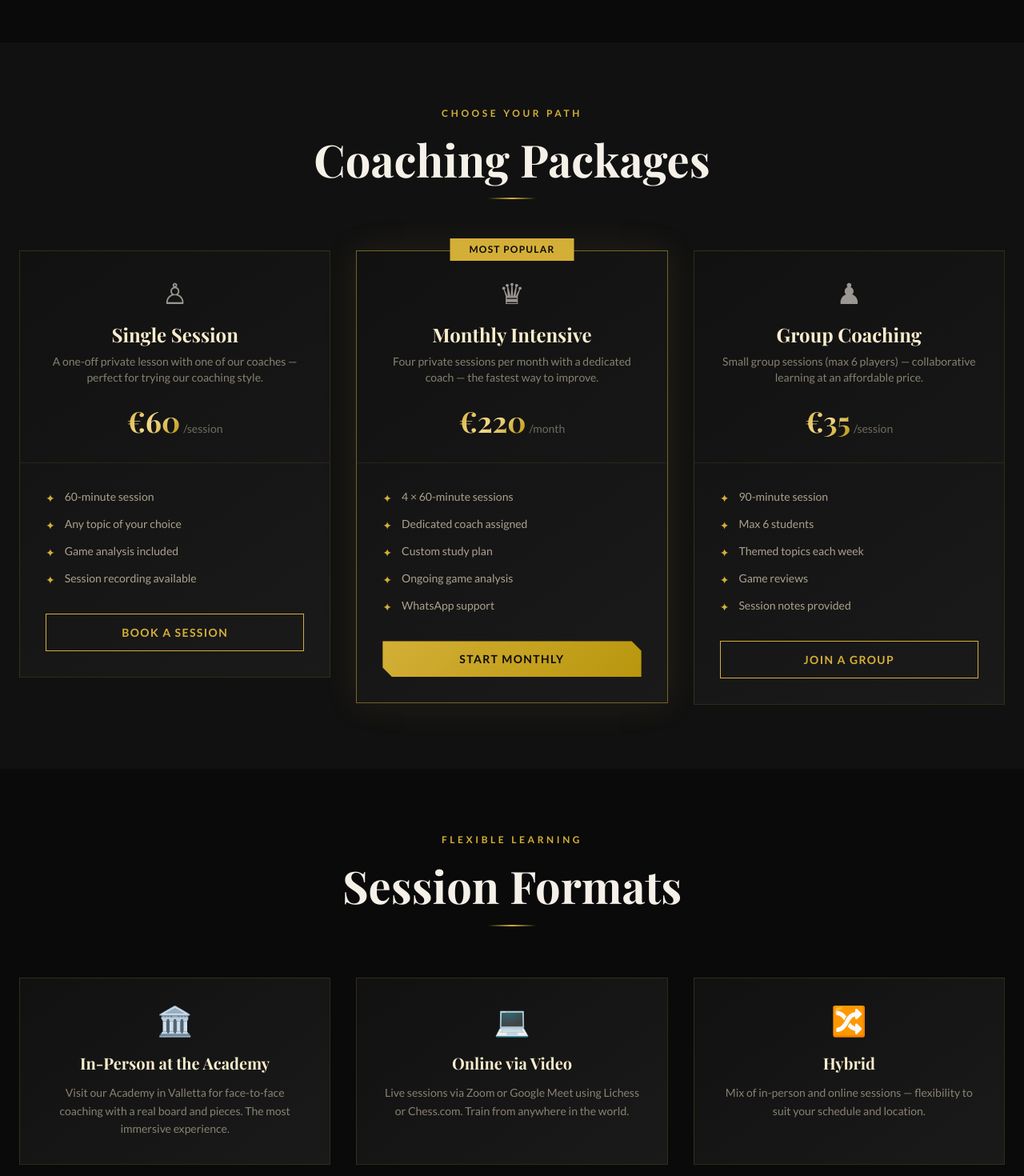
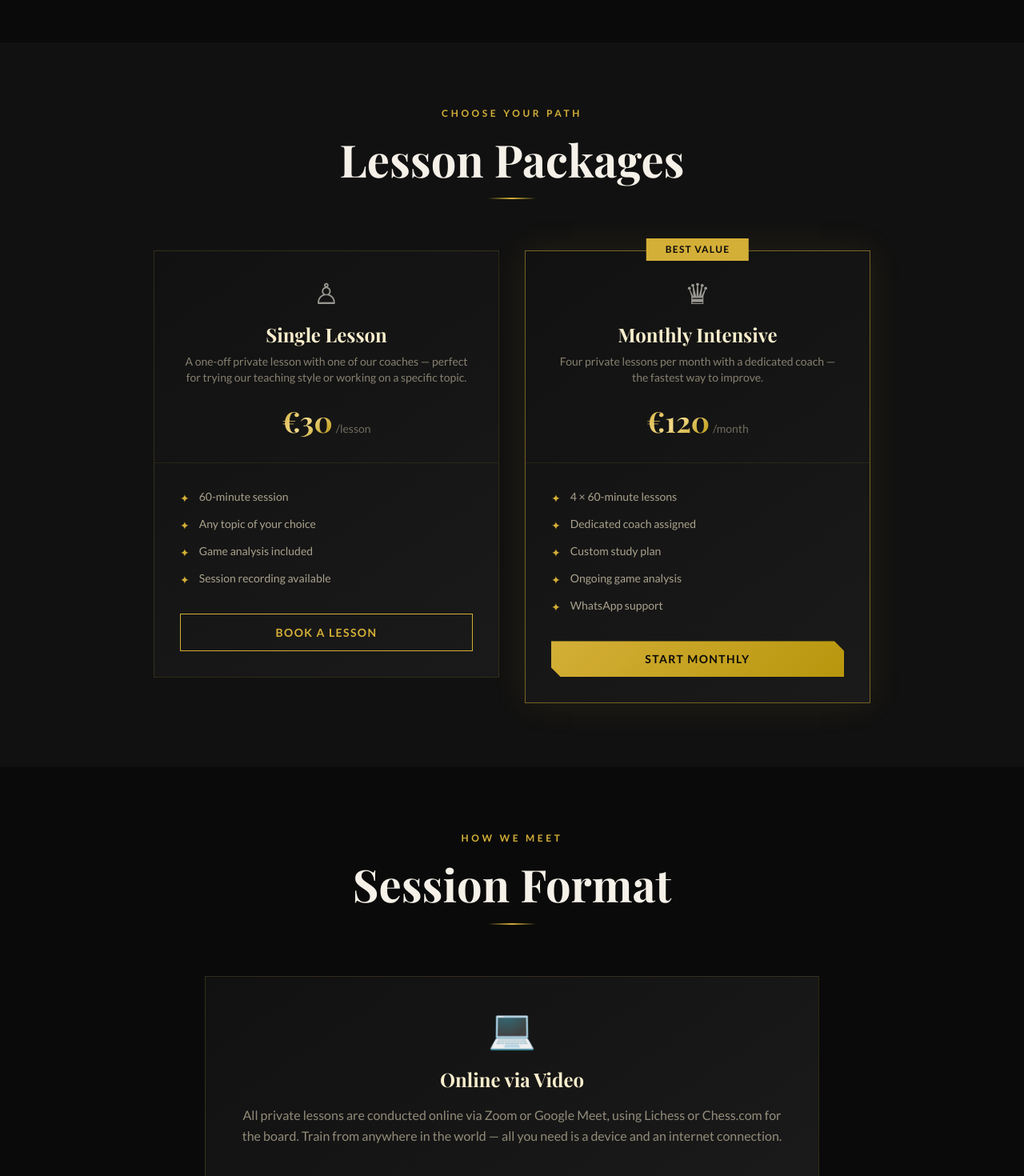
Before and after one commit to archanode/E4, a React (Vite) app: page /coaching in a window 1280 px wide. Shown: the part 940-2410 px from the top of the page at 80% size. Built offline with nearby package versions, Linux system fonts and the light colour scheme; a web font is replaced by a local one.

Commit message:
Rename Coaching to Private Lessons, remove groups, €30/lesson, online only

```diff
--- a/src/components/layout/Footer.tsx
+++ b/src/components/layout/Footer.tsx
@@ -37,8 +37,7 @@ export default function Footer() {
           <ul className="space-y-3">
             {[
               { label: 'All Courses', to: '/courses' },
-              { label: 'Private Coaching', to: '/coaching' },
-              { label: 'Group Sessions', to: '/coaching' },
+              { label: 'Private Lessons', to: '/coaching' },
               { label: 'Online Lessons', to: '/courses' },
               { label: 'Schedule', to: '/schedule' },
             ].map((l) => (
--- a/src/components/layout/Navbar.tsx
+++ b/src/components/layout/Navbar.tsx
@@ -9,7 +9,7 @@ const navLinks = [
     label: 'Programs',
     children: [
       { label: 'Courses', to: '/courses' },
-      { label: 'Coaching', to: '/coaching' },
+      { label: 'Private Lessons', to: '/coaching' },
       { label: 'Schedule', to: '/schedule' },
     ],
   },
--- a/src/pages/Coaching.tsx
+++ b/src/pages/Coaching.tsx
@@ -2,50 +2,23 @@ import { Link } from 'react-router-dom'
 
 const packages = [
   {
-    title: 'Single Session',
+    title: 'Single Lesson',
     icon: '♙',
-    price: 60,
-    per: 'session',
-    desc: 'A one-off private lesson with one of our coaches — perfect for trying our coaching style.',
+    price: 30,
+    per: 'lesson',
+    desc: 'A one-off private lesson with one of our coaches — perfect for trying our teaching style or working on a specific topic.',
     features: ['60-minute session', 'Any topic of your choice', 'Game analysis included', 'Session recording available'],
-    cta: 'Book a Session',
+    cta: 'Book a Lesson',
   },
   {
     title: 'Monthly Intensive',
     icon: '♛',
-    price: 220,
+    price: 120,
     per: 'month',
-    desc: 'Four private sessions per month with a dedicated coach — the fastest way to improve.',
-    features: ['4 × 60-minute sessions', 'Dedicated coach assigned', 'Custom study plan', 'Ongoing game analysis', 'WhatsApp support'],
+    desc: 'Four private lessons per month with a dedicated coach — the fastest way to improve.',
+    features: ['4 × 60-minute lessons', 'Dedicated coach assigned', 'Custom study plan', 'Ongoing game analysis', 'WhatsApp support'],
     cta: 'Start Monthly',
     featured: true,
-  },
-  {
-    title: 'Group Coaching',
-    icon: '♟',
-    price: 35,
-    per: 'session',
-    desc: 'Small group sessions (max 6 players) — collaborative learning at an affordable price.',
-    features: ['90-minute session', 'Max 6 students', 'Themed topics each week', 'Game reviews', 'Session notes provided'],
-    cta: 'Join a Group',
-  },
-]
-
-const formats = [
-  {
-    icon: '🏛️',
-    title: 'In-Person at the Academy',
-    desc: 'Visit our Academy in Valletta for face-to-face coaching with a real board and pieces. The most immersive experience.',
-  },
-  {
-    icon: '💻',
-    title: 'Online via Video',
-    desc: 'Live sessions via Zoom or Google Meet using Lichess or Chess.com. Train from anywhere in the world.',
-  },
-  {
-    icon: '🔀',
-    title: 'Hybrid',
-    desc: 'Mix of in-person and online sessions — flexibility to suit your schedule and location.',
   },
 ]
 
@@ -56,11 +29,11 @@ export default function Coaching() {
       <section className="py-20 px-6 text-center bg-dark-800 relative">
         <div className="absolute inset-0 bg-[radial-gradient(ellipse_at_center,rgba(212,175,55,0.05)_0%,transparent_70%)]" />
         <div className="relative z-10 max-w-3xl mx-auto">
-          <p className="section-label mb-4">Private & Group</p>
-          <h1 className="section-title mb-6">Chess Coaching</h1>
+          <p className="section-label mb-4">One-on-One</p>
+          <h1 className="section-title mb-6">Private Lessons</h1>
           <div className="divider-gold mb-6" />
           <p className="text-gold-100/55 font-body leading-relaxed">
-            Personalised coaching by titled players — tailored exactly to your level, goals, and schedule.
+            Individual lessons with titled players — tailored exactly to your level, goals, and schedule.
           </p>
         </div>
       </section>
@@ -78,7 +51,7 @@ export default function Coaching() {
               { step: '01', title: 'Free Assessment', desc: 'We assess your current level and discuss your goals in a free 30-minute consultation.' },
               { step: '02', title: 'Coach Match', desc: 'We match you with the ideal coach based on your level, style, and availability.' },
               { step: '03', title: 'Custom Plan', desc: 'Your coach builds a personalised study plan targeting your specific weaknesses.' },
-              { step: '04', title: 'Start Improving', desc: 'Begin your sessions and track measurable progress with regular game analysis.' },
+              { step: '04', title: 'Start Improving', desc: 'Begin your lessons and track measurable progress with regular game analysis.' },
             ].map((s) => (
               <div key={s.step} className="card-luxury p-8 text-center relative">
                 <div className="font-serif text-5xl font-bold text-gold-400/15 mb-4">{s.step}</div>
@@ -92,13 +65,13 @@ export default function Coaching() {
 
       {/* Packages */}
       <section className="py-20 px-6 bg-dark-800">
-        <div className="max-w-7xl mx-auto">
+        <div className="max-w-4xl mx-auto">
           <div className="text-center mb-16">
             <p className="section-label mb-4">Choose Your Path</p>
-            <h2 className="section-title mb-4">Coaching Packages</h2>
+            <h2 className="section-title mb-4">Lesson Packages</h2>
             <div className="divider-gold" />
           </div>
-          <div className="grid md:grid-cols-3 gap-8 items-start">
+          <div className="grid md:grid-cols-2 gap-8 items-start">
             {packages.map((p) => (
               <div
                 key={p.title}
@@ -106,7 +79,7 @@ export default function Coaching() {
               >
                 {p.featured && (
                   <div className="absolute -top-4 left-1/2 -translate-x-1/2 bg-gold-400 text-dark-900 text-xs font-bold font-body px-6 py-1.5 tracking-widest uppercase">
-                    Most Popular
+                    Best Value
                   </div>
                 )}
                 <div className="p-8 border-b border-gold-400/10 text-center">
@@ -137,22 +110,21 @@ export default function Coaching() {
         </div>
       </section>
 
-      {/* Formats */}
+      {/* Format */}
       <section className="py-20 px-6">
-        <div className="max-w-7xl mx-auto">
-          <div className="text-center mb-16">
-            <p className="section-label mb-4">Flexible Learning</p>
-            <h2 className="section-title mb-4">Session Formats</h2>
+        <div className="max-w-3xl mx-auto text-center">
+          <div className="mb-16">
+            <p className="section-label mb-4">How We Meet</p>
+            <h2 className="section-title mb-4">Session Format</h2>
             <div className="divider-gold" />
           </div>
-          <div className="grid md:grid-cols-3 gap-8">
-            {formats.map((f) => (
-              <div key={f.title} className="card-luxury p-8 text-center">
-                <div className="text-4xl mb-5">{f.icon}</div>
-                <h3 className="font-serif text-xl font-bold text-gold-100 mb-3">{f.title}</h3>
-                <p className="text-sm text-gold-100/50 font-body leading-relaxed">{f.desc}</p>
-              </div>
-            ))}
+          <div className="card-luxury p-10">
+            <div className="text-5xl mb-6">💻</div>
+            <h3 className="font-serif text-2xl font-bold text-gold-100 mb-4">Online via Video</h3>
+            <p className="text-gold-100/55 font-body leading-relaxed">
+              All private lessons are conducted online via Zoom or Google Meet, using Lichess or Chess.com for the board.
+              Train from anywhere in the world — all you need is a device and an internet connection.
+            </p>
           </div>
         </div>
       </section>
@@ -163,7 +135,7 @@ export default function Coaching() {
           <h2 className="section-title mb-6">Book Your Free Consultation</h2>
           <div className="divider-gold mb-8" />
           <p className="text-gold-100/55 font-body mb-8">
-            Not sure which option is right for you? Book a free 30-minute consultation with one of our coaches.
+            Not sure where to start? Book a free 30-minute consultation and we'll find the right plan for you.
           </p>
           <Link to="/contact" className="btn-primary">Book Free Consultation</Link>
         </div>
```
